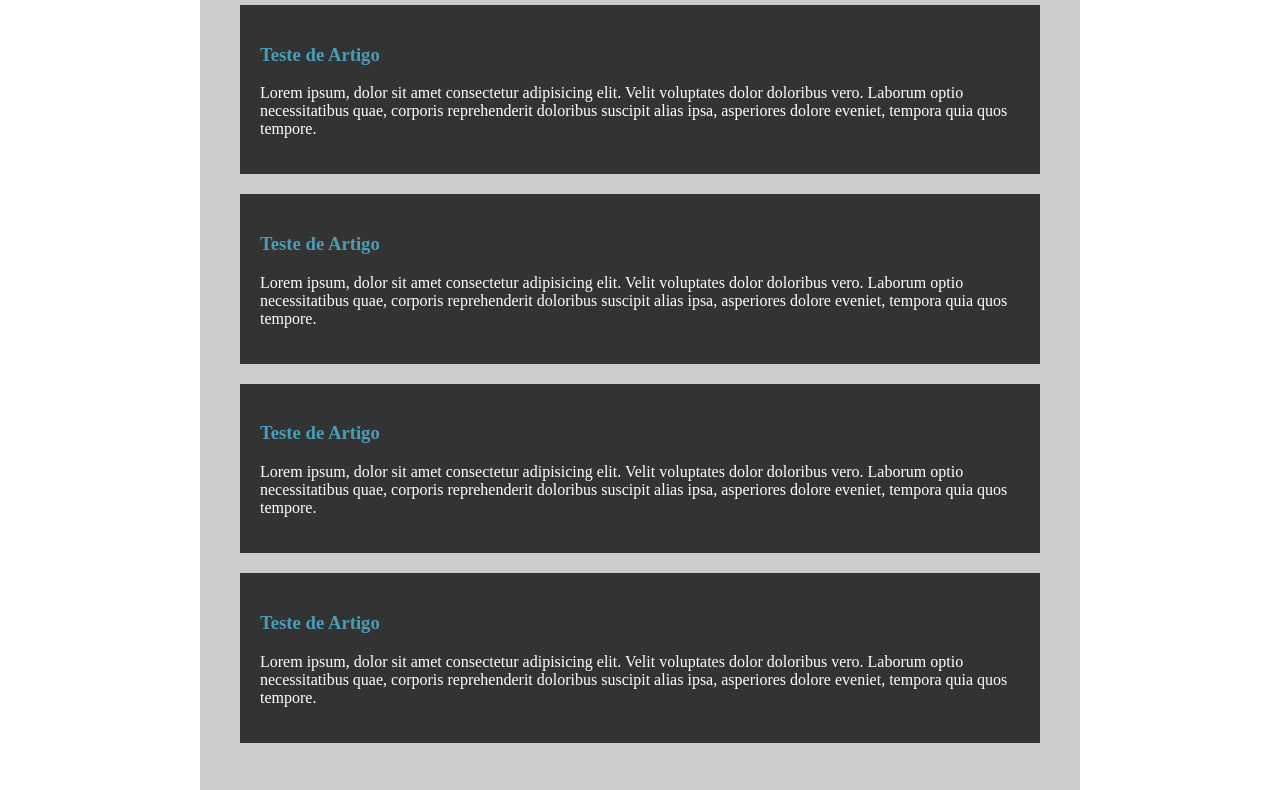
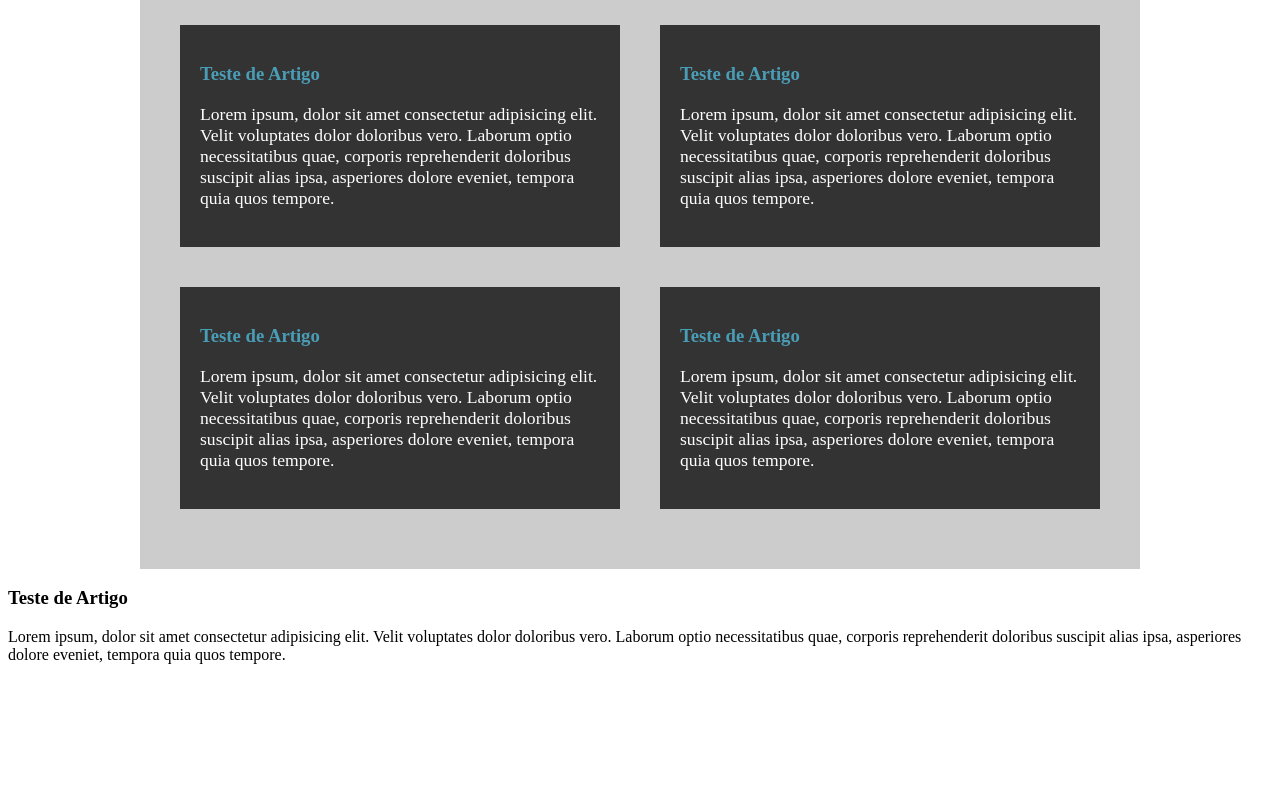
Before and after one commit to stefanopaulo/front-end-essentials, a plain HTML site: page 03 - iniciando com CSS3/index.html in a window 1280 px wide. Shown: the part 216-1006 px from the top of the page. After the commit the page ends 896 px from the top, so only its background shows below. Drawn offline with Linux system fonts and the light colour scheme.

Commit message:
web fluída

```diff
--- a/03 - iniciando com CSS3/style.css
+++ b/03 - iniciando com CSS3/style.css
@@ -1,11 +1,20 @@
 .main_blog {
-    width: 800px;
+    max-width: calc(1000px - 80px);
+    width: calc(96% - 80px);
     background-color: #ccc;
     padding: 40px;
     margin: 0 auto;
+    display: flex;
+    flex-wrap: wrap;
+    justify-content: space-between;
+}
+
+.main_blog header {
+    flex-basis: 100%;
 }
 
 .main_blog article {
+    flex-basis: calc(50% - 40px - 20px);
     padding: 20px;
     background-color: #333;
     color: #fff;
@@ -15,3 +24,13 @@
 .main_blog article h3 {
     color: #4a9db6;
 }
+
+.main_blog article p {
+    font-size: 1.1em;
+}
+
+@media(max-width: 640px) {
+    .main_blog article {
+        flex-basis: calc(100% - 40px);
+    }
+}
```
